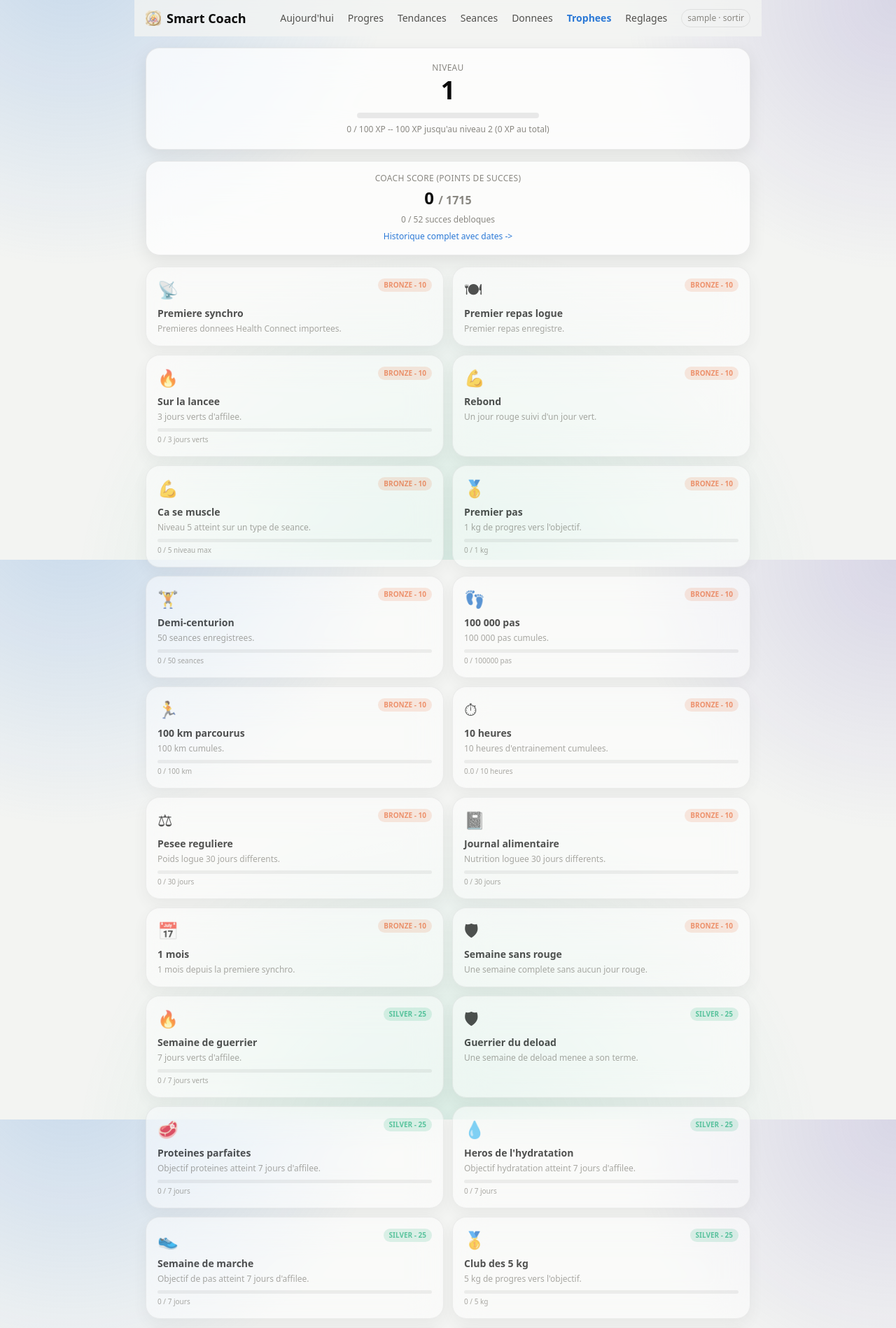
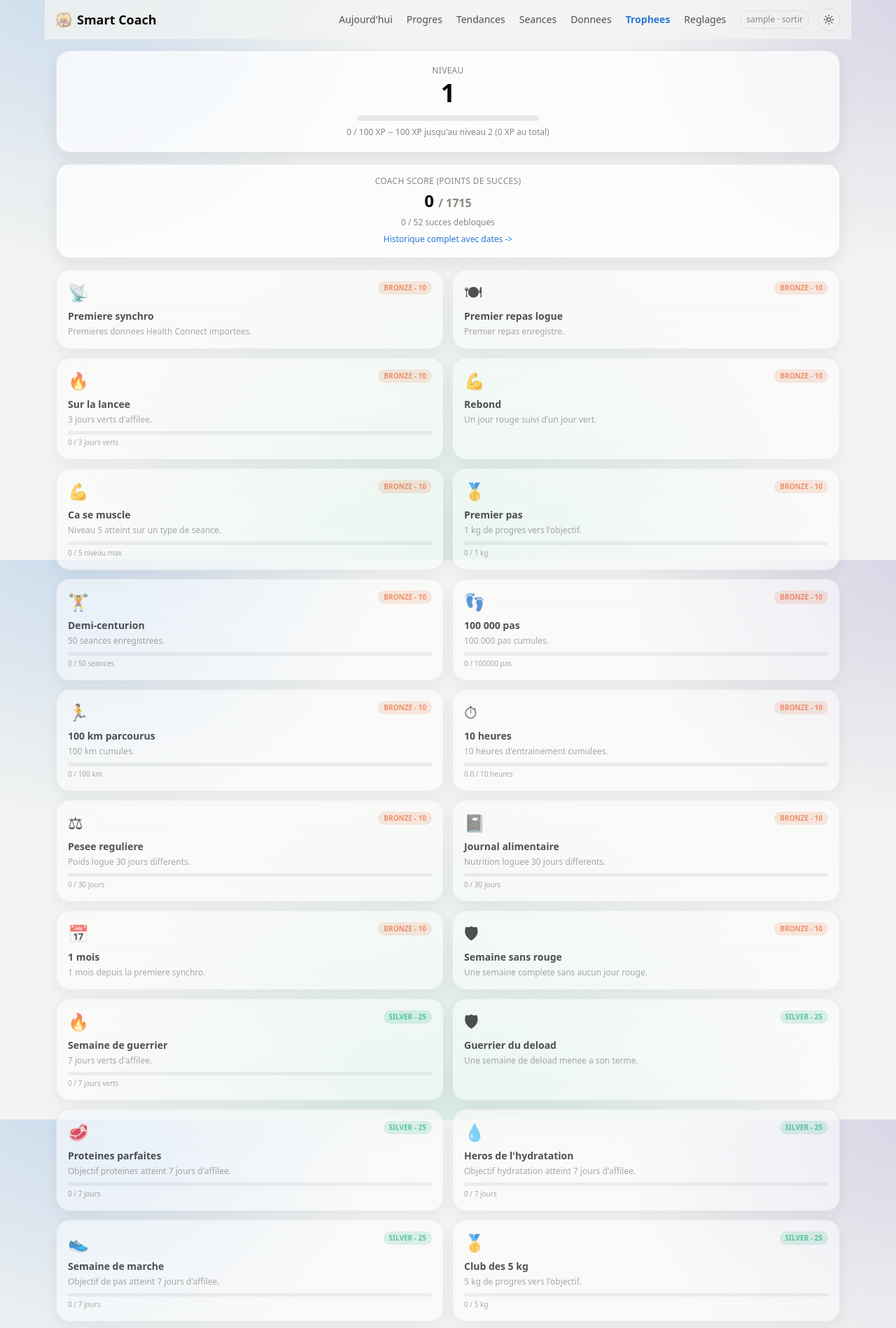
Before and after one commit to lguerard/smart_coach, a FastAPI app: page /achievements in a window 1280 px wide. Shown: the top 1898 px of the page at 70% size. Run offline with FastAPI, Linux system fonts and the light colour scheme; the visitor is signed in with stand-in values (Sample User, id 1); data that the repository does not hold is empty; some libraries are stand-ins or nearby versions.

Commit message:
Add a light/dark theme toggle and widen the layout on desktop
Theme toggle: a sun/moon button in the header sets an explicit
data-theme attribute (persisted in localStorage) that overrides
prefers-color-scheme in both directions -- CSS keeps the OS-driven
:root/@media pair as the default and adds explicit
[data-theme="light"]/[data-theme="dark"] blocks that win over it. A
tiny synchronous script in <head>, before the stylesheet, applies any
saved choice on first paint so there's no flash of the wrong theme.
The toggle also listens for OS theme changes and keeps following them
live as long as the viewer hasn't picked one explicitly.

Layout: the shared container now grows from max-w-4xl up to max-w-6xl
at larger breakpoints instead of staying fixed, so desktop/wide
viewports get more use of the space while mobile is unaffected (the
cap only ever narrows on small screens, never widens past the
viewport).

Co-Authored-By: Claude Sonnet 5 <noreply@anthropic.com>
Claude-Session: https://claude.ai/code/session_01AKctHPuNywxZ8FKCa8MRyy

```diff
--- a/web/templates/base.html
+++ b/web/templates/base.html
@@ -2,6 +2,18 @@
 <html lang="fr">
 <head>
 <meta charset="utf-8">
+<script>
+  // Runs before the stylesheet below is parsed, so the chosen theme
+  // applies on first paint instead of flashing the OS default first.
+  (() => {
+    try {
+      const saved = localStorage.getItem('theme');
+      if (saved === 'light' || saved === 'dark') {
+        document.documentElement.setAttribute('data-theme', saved);
+      }
+    } catch (e) {}
+  })();
+</script>
 <meta name="viewport" content="width=device-width, initial-scale=1, viewport-fit=cover">
 <title>{% block title %}Smart Coach{% endblock %}</title>
 <link rel="manifest" href="/static/manifest.json">
@@ -33,8 +45,12 @@
     --chart-3: #9085e9; --chart-4: #d06a2c;
     --shadow: 0 12px 40px rgba(0,0,0,0.45);
   }
+  /* Light values apply when the OS prefers light AND the viewer hasn't
+     explicitly picked dark (:not(...) guard), or when the viewer's
+     toggle explicitly picked light (the [data-theme="light"] block) --
+     the toggle must win over the OS setting in both directions. */
   @media (prefers-color-scheme: light) {
-    :root {
+    :root:not([data-theme="dark"]) {
       --bg-0: #f3f4f2; --bg-1: #eceee9;
       --surface-1: rgba(255,255,255,0.72); --surface-1-solid: #fcfcfb;
       --text-primary: #0b0b0b; --text-secondary: #52514e; --muted: #898781;
@@ -127,13 +170,14 @@
 {% block head %}{% endblock %}
 </head>
 <body class="min-h-screen font-sans" style="font-family: system-ui, -apple-system, 'Segoe UI', sans-serif;">
-  <div class="max-w-4xl mx-auto pb-24 md:pb-8">
+  <div class="max-w-4xl lg:max-w-5xl xl:max-w-6xl mx-auto pb-24 md:pb-8">
     <header class="sticky top-0 z-10" style="background: color-mix(in srgb, var(--bg-0) 78%, transparent); backdrop-filter: blur(16px);">
       <div class="flex items-center justify-between px-4 py-3">
         <span class="font-semibold text-lg flex items-center gap-2">
           <img src="/static/icon-192.png" width="22" height="22" alt="" style="border-radius: 22%;">
           Smart Coach
         </span>
+        <div class="flex items-center gap-3">
           <nav class="hidden md:flex gap-5 text-sm items-center">
             <a href="/" class="navlink {{ 'active' if request.url.path == '/' }}">Aujourd'hui</a>
             <a href="/progress" class="navlink {{ 'active' if request.url.path == '/progress' }}">Progres</a>
@@ -150,6 +194,17 @@
             </form>
             {% endif %}
           </nav>
+          <button id="theme-toggle" type="button" aria-label="Changer de theme (clair/sombre)"
+            class="flex items-center justify-center rounded-full border shrink-0"
+            style="border-color: var(--border); color: var(--text-secondary); width: 32px; height: 32px;">
+            <svg id="theme-icon-sun" viewBox="0 0 24 24" fill="none" stroke="currentColor" stroke-width="2" stroke-linecap="round" stroke-linejoin="round" width="16" height="16" aria-hidden="true">
+              <circle cx="12" cy="12" r="4"/><path d="M12 2v2M12 20v2M4.9 4.9l1.4 1.4M17.7 17.7l1.4 1.4M2 12h2M20 12h2M4.9 19.1l1.4-1.4M17.7 6.3l1.4-1.4"/>
+            </svg>
+            <svg id="theme-icon-moon" viewBox="0 0 24 24" fill="none" stroke="currentColor" stroke-width="2" stroke-linecap="round" stroke-linejoin="round" width="16" height="16" aria-hidden="true" style="display:none;">
+              <path d="M21 12.8A9 9 0 1 1 11.2 3 7 7 0 0 0 21 12.8z"/>
+            </svg>
+          </button>
+        </div>
       </div>
     </header>
 
@@ -186,6 +241,31 @@
 
   <script>
     (() => {
+      const root = document.documentElement;
+      const btn = document.getElementById('theme-toggle');
+      const sunIcon = document.getElementById('theme-icon-sun');
+      const moonIcon = document.getElementById('theme-icon-moon');
+      const darkMq = window.matchMedia('(prefers-color-scheme: dark)');
+      const effective = () =>
+        root.getAttribute('data-theme') || (darkMq.matches ? 'dark' : 'light');
+      const sync = () => {
+        const isDark = effective() === 'dark';
+        sunIcon.style.display = isDark ? 'none' : '';
+        moonIcon.style.display = isDark ? '' : 'none';
+      };
+      btn.addEventListener('click', () => {
+        const next = effective() === 'dark' ? 'light' : 'dark';
+        root.setAttribute('data-theme', next);
+        try { localStorage.setItem('theme', next); } catch (e) {}
+        sync();
+      });
+      // Follow the OS live only while the viewer hasn't picked explicitly.
+      darkMq.addEventListener('change', () => {
+        if (!root.getAttribute('data-theme')) sync();
+      });
+      sync();
+    })();
+    (() => {
       const css = getComputedStyle(document.documentElement);
       const v = (name) => css.getPropertyValue(name).trim();
       Chart.defaults.color = v('--text-secondary');
```
Also changed, not shown: other parts of web/templates/base.html (+27 -0 lines). Lines whose indentation alone changed are shown as unchanged.
